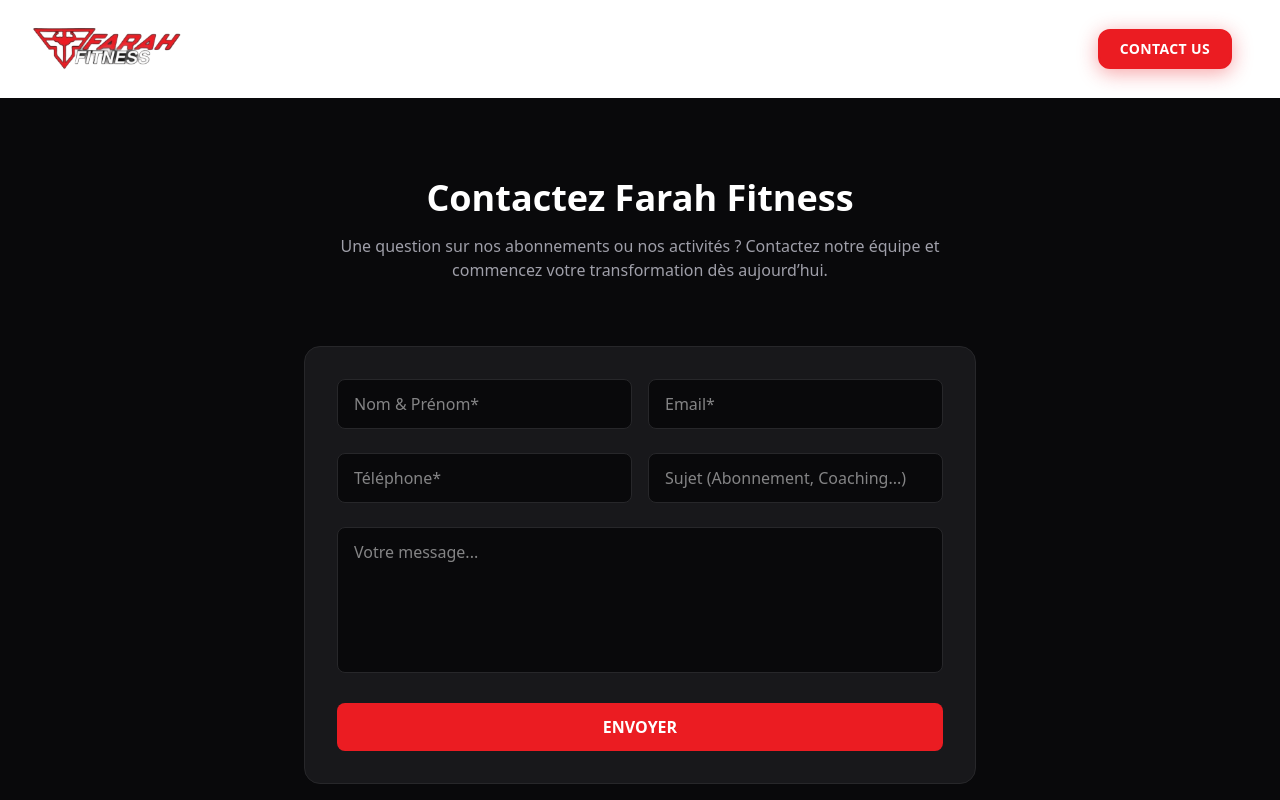
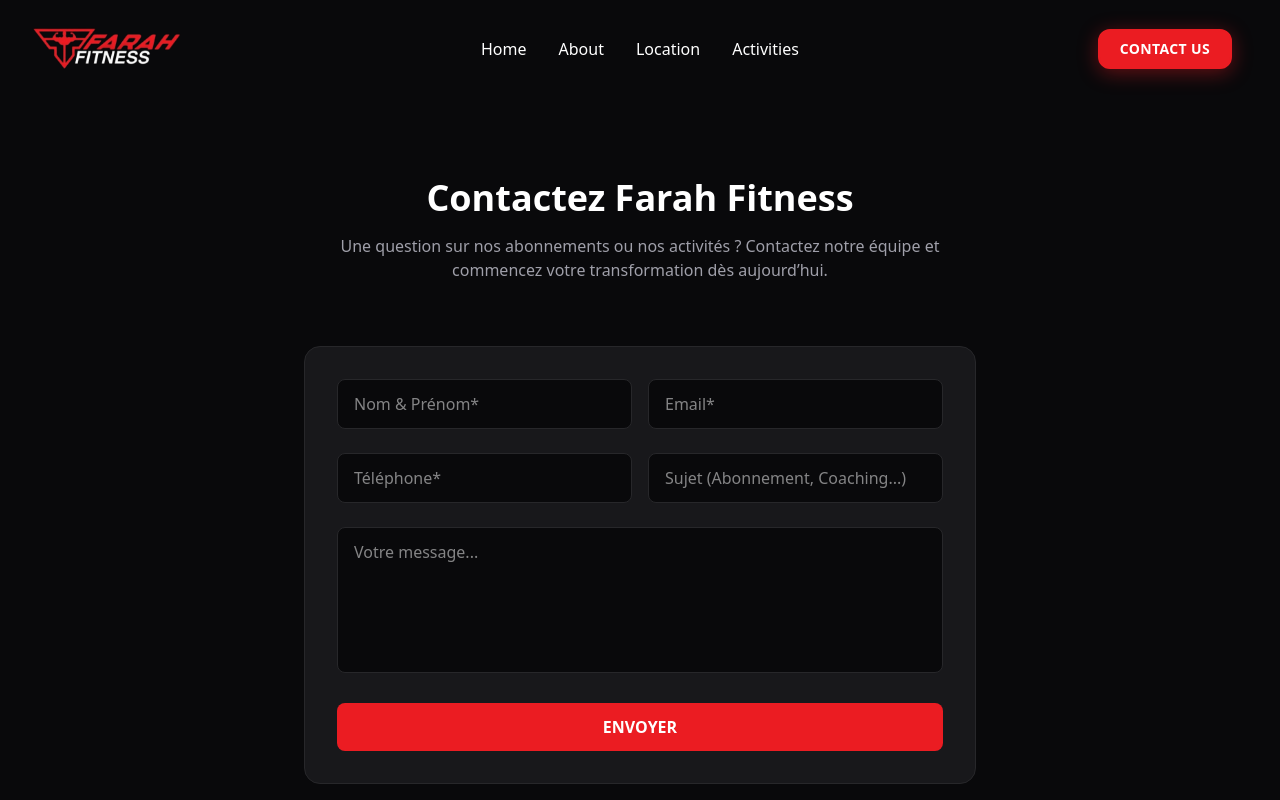
Before and after one commit to IlhamKaddi/gym-website, a Next.js app: page /contact in a window 1280 px wide. Shown: the top 800 px of the page. Built offline with nearby package versions, Linux system fonts and the light colour scheme; a web font is replaced by a local one.

Commit message:
feat : refactor the CONTACt PAGE

```diff
--- a/app/contact/page.tsx
+++ b/app/contact/page.tsx
@@ -61,7 +61,7 @@
 
   return (
     <>
-    <Navbar className="bg-zinc-950S"/>
+    <Navbar className="bg-zinc-950"/>
   <section className="bg-zinc-950 py-20 px-6">
 
       <div className="max-w-6xl mx-auto">
```
